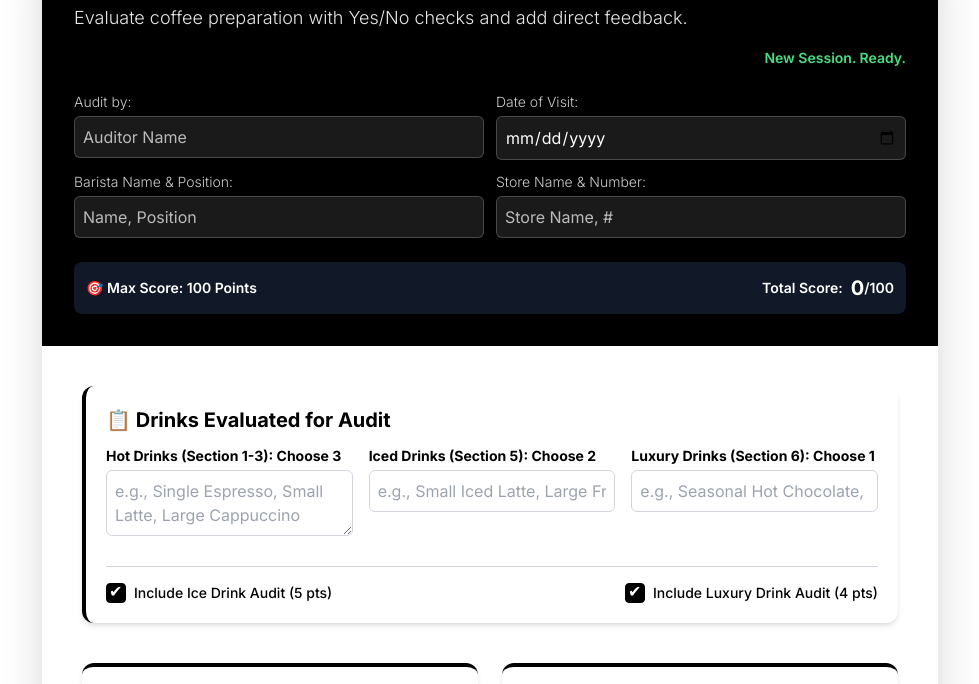
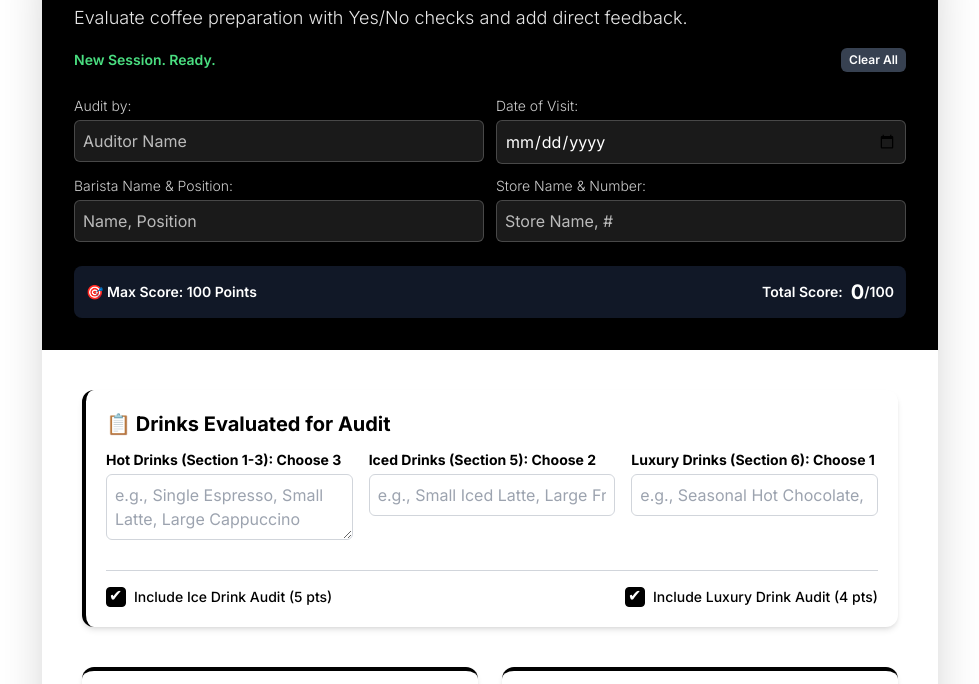
Before and after one commit to CNMetro1/CoffeeAudit, a plain HTML site: page index.html in a window 1280 px wide. Shown: the part 108-792 px from the top of the page, without its empty margins (150-1129 px from the left). Drawn offline with nearby package versions, Linux system fonts and the light colour scheme.

Commit message:
Update index.html

```diff
--- a/index.html
+++ b/index.html
@@ -127,9 +127,14 @@
                 Evaluate coffee preparation with Yes/No checks and add direct feedback.
             </p>
 
-            <!-- Local Storage Status -->
-            <div id="save-status" class="text-sm font-semibold text-right transition duration-500">
+            <!-- Local Storage Status AND NEW CLEAR BUTTON -->
+            <div class="flex justify-between items-center mb-4">
+                <div id="save-status" class="text-sm font-semibold transition duration-500">
                     <span class="text-green-400">Ready.</span>
+                </div>
+                <button id="clear-top-button" class="text-xs px-2 py-1 bg-gray-700 hover:bg-red-600 rounded-md font-semibold transition duration-200">
+                    Clear All
+                </button>
             </div>
 
             <div class="mt-6 space-y-3">
@@ -615,6 +620,7 @@
         const passMarkDisplay = document.getElementById('pass-mark-display');
         const copyButton = document.getElementById('copy-report-button');
         const resetButton = document.getElementById('reset-button');
+        const clearTopButton = document.getElementById('clear-top-button'); // NEW
         const saveStatusDisplay = document.getElementById('save-status');
         const formInputs = document.querySelectorAll('input, textarea');
         const scoreInputs = document.querySelectorAll('.score-input');
@@ -831,6 +837,9 @@
             updateMaxScoreAndUI();
 
             // Optional: Provide visual feedback for reset button
+            // This logic is complex for the top button, let's keep it simple and just rely on the form clearing.
+            // The logic below is mainly for the footer button for better UX feedback.
+            if (this.id === 'reset-button') {
                 const originalText = resetButton.textContent;
                 resetButton.textContent = 'Form Cleared! 👍';
                 resetButton.classList.replace('bg-red-600', 'bg-green-600');
@@ -838,6 +847,7 @@
                     resetButton.textContent = originalText;
                     resetButton.classList.replace('bg-green-600', 'bg-red-600');
                 }, 1500);
+            }
         }
 
         // --- REPORT COPY LOGIC ---
@@ -1024,9 +1034,10 @@
             toggleIce.addEventListener('change', updateMaxScoreAndUI);
             toggleLuxury.addEventListener('change', updateMaxScoreAndUI);
 
-            // Footer/Action buttons
+            // Action buttons
             copyButton.addEventListener('click', copyReportToClipboard);
             resetButton.addEventListener('click', resetForm);
+            clearTopButton.addEventListener('click', resetForm); // NEW BINDING
 
             // Load saved data when the page loads
             loadLocalData();
```
Lines whose indentation alone changed are shown as unchanged.
